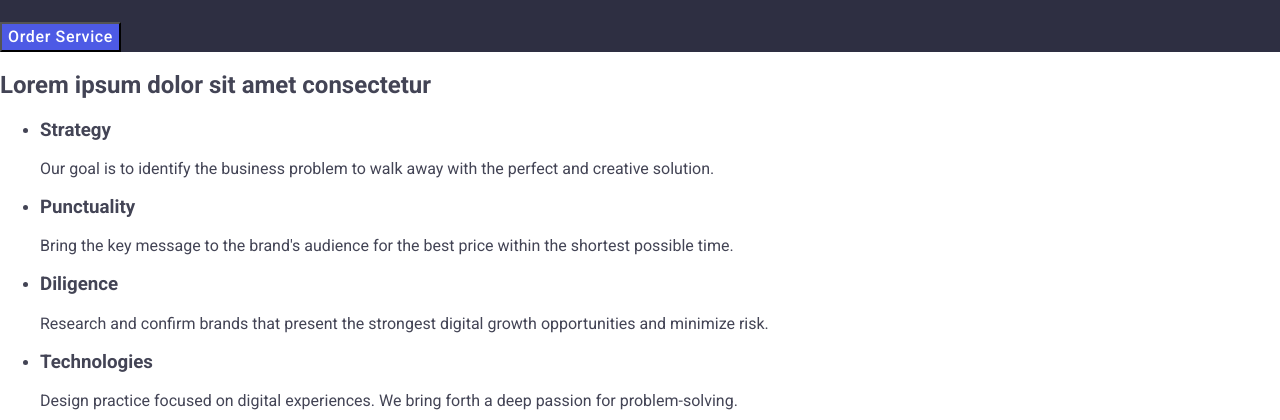
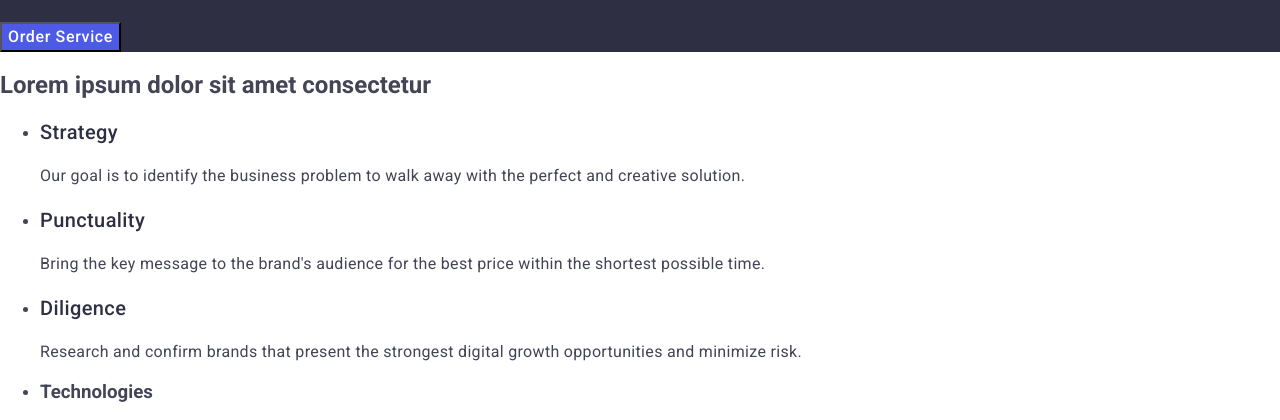
Before and after one commit to Piter30/goit-markup-hw-02, a plain HTML site: page index.html in a window 1280 px wide. Shown: the part 304-724 px from the top of the page. Drawn offline with nearby package versions, Linux system fonts and the light colour scheme.

Commit message:
styles section-qualities

```diff
--- a/css/styles.css
+++ b/css/styles.css
@@ -84,3 +84,18 @@ body {
 .section-hero-image-button:focus {
   background-color: #404bbf;
 }
+
+.section-qualities-list-header {
+  font-size: 20px;
+  font-weight: 500;
+  line-height: 1.2;
+  letter-spacing: 0.02em;
+  color: #2e2f42;
+}
+
+.section-qualities-list-paragraph {
+  font-size: 16px;
+  color: #434455;
+  line-height: 1.5;
+  letter-spacing: 0.02em;
+}
--- a/index.html
+++ b/index.html
@@ -56,26 +56,26 @@
         </button>
       </section>
 
-      <section>
+      <section class="section-qualities">
         <h2>Lorem ipsum dolor sit amet consectetur</h2>
         <ul>
           <li>
-            <h3>Strategy</h3>
-            <p>
+            <h3 class="section-qualities-list-header">Strategy</h3>
+            <p class="section-qualities-list-paragraph">
               Our goal is to identify the business problem to walk away with the
               perfect and creative solution.
             </p>
           </li>
           <li>
-            <h3>Punctuality</h3>
-            <p>
+            <h3 class="section-qualities-list-header">Punctuality</h3>
+            <p class="section-qualities-list-paragraph">
               Bring the key message to the brand's audience for the best price
               within the shortest possible time.
             </p>
           </li>
           <li>
-            <h3>Diligence</h3>
-            <p>
+            <h3 class="section-qualities-list-header">Diligence</h3>
+            <p class="section-qualities-list-paragraph">
               Research and confirm brands that present the strongest digital
               growth opportunities and minimize risk.
             </p>
```
